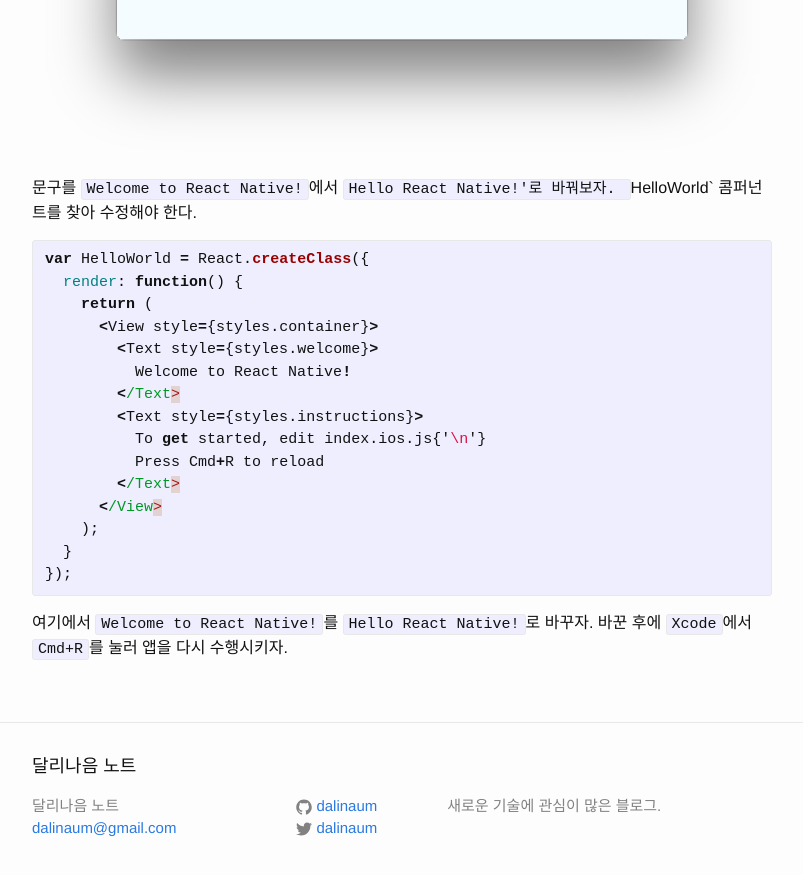
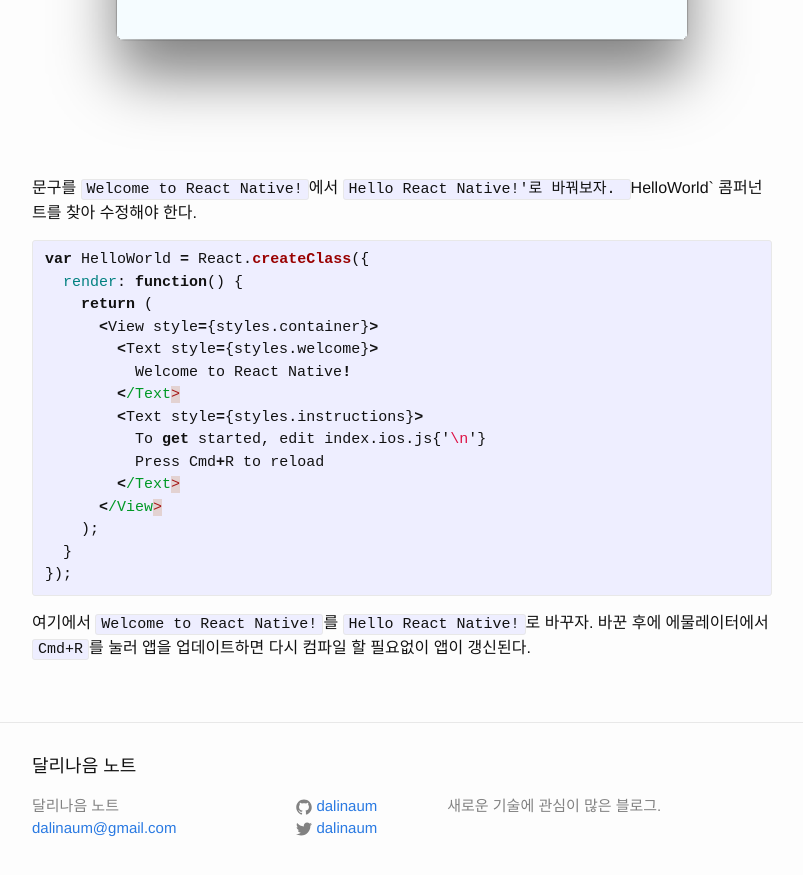
Before and after one commit to dalinaum/dalinaum.github.io, a Jekyll site: the page built from _posts/2015-03-27-hello-react-native.markdown, in a window 1280 px wide and 900 px high, scrolled down 3831 px. Shown: the top 875 px of the window, without its empty margins (238-1041 px from the left). Built offline with Jekyll 4.4.1, drawn with Linux system fonts in a browser that asks for light colours; Markdown is read by kramdown in place of the engine named in the settings.

Commit message:
에뮬레이터 업데이트 파트 갱신

```diff
--- a/_posts/2015-03-27-hello-react-native.markdown
+++ b/_posts/2015-03-27-hello-react-native.markdown
@@ -128,7 +128,7 @@ var HelloWorld = React.createClass({
 });
 {% endhighlight %}
 
-여기에서 `Welcome to React Native!`를 `Hello React Native!`로 바꾸자. 바꾼 후에 `Xcode`에서 `Cmd+R`를 눌러 앱을 다시 수행시키자.
+여기에서 `Welcome to React Native!`를 `Hello React Native!`로 바꾸자. 바꾼 후에 에물레이터에서 `Cmd+R`를 눌러 앱을 업데이트하면 다시 컴파일 할 필요없이 앱이 갱신된다.
 
 [react]:        http://facebook.github.io/react/
 [xcode]:        https://developer.apple.com/xcode/downloads/
```
